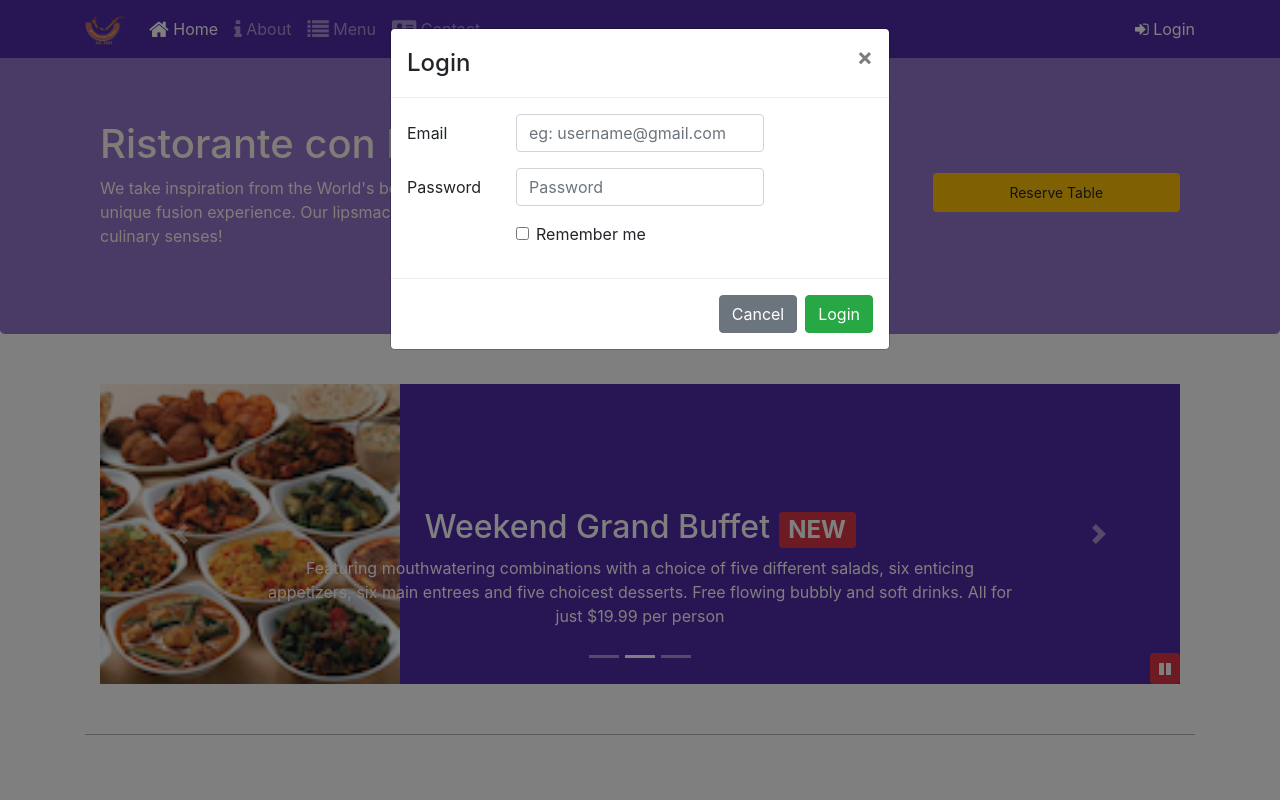
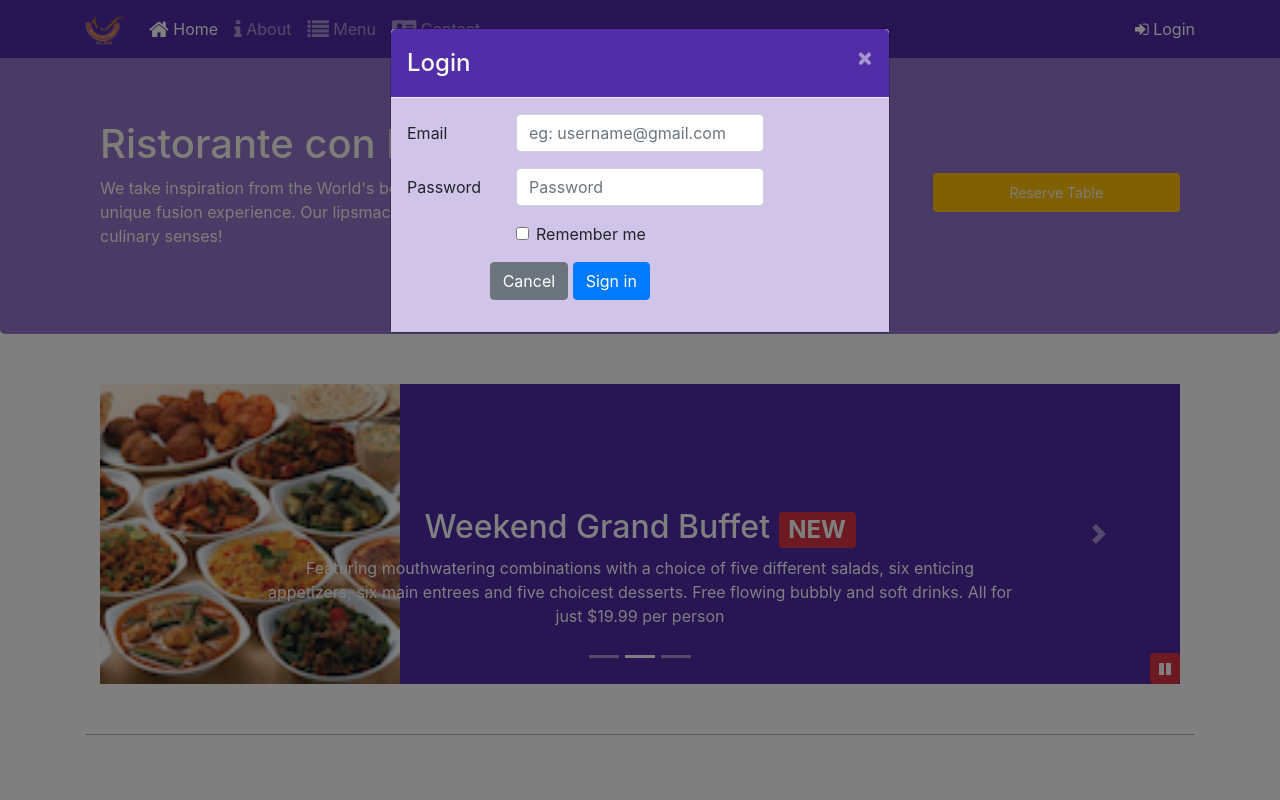
Before and after one commit to Govind-Asawa/learning-Bootstrap, a website: page index.html in a window 1280 px wide. Both pictures are taken after a click on the link "Login". Shown: the top 800 px of the page. Drawn offline with nearby package versions, Linux system fonts and the light colour scheme.

Commit message:
Assignment-4, jqery for toggling modals and some sass

```diff
--- a/css/styles.scss
+++ b/css/styles.scss
@@ -68,9 +68,20 @@ body{
     }
 }
 
-
 #carouselButton{
     right: 0px;
     position: absolute;
     bottom: 0px;
 }
+
+.modal-header{
+    background: $background-dark;
+    color: floralwhite;
+    button[class="close"]{
+        color: floralwhite;
+    }
+}
+
+.modal-body{
+    background: $background-pale;
+}
--- a/index.html
+++ b/index.html
@@ -26,8 +26,9 @@
                         <li class="nav-item"><a class="nav-link" href="./contactus.html"><span class="fa fa-address-card fa-lg"></span> Contact</a></li>
                     </ul>
                     <span class="navbar-text">
-                        <a data-toggle="modal" data-target="#loginmodal">
-                            <span class="fa fa-sign-in"></span> Login</a>
+                        <a id="loginmodal-toggler">
+                            <span class="fa fa-sign-in"></span> Login
+                        </a>
                     </span>
                 </div>
             </div>
@@ -60,11 +61,13 @@
                                 <label for="rem_me" class="form-check-label">Remember me</label>
                             </div>
                         </div>
+                        <div class="form-group row">
+                            <div class="col-12 offset-sm-2 col-sm">
+                                <button type="button" class="btn btn-secondary" data-dismiss="modal">Cancel</button>
+                                <button type="button" class="btn btn-primary">Sign in</button>
+                            </div>
+                        </div>
                     </form>
-                </div>
-                <div class="modal-footer">
-                    <button type="button" class="btn btn-secondary" data-dismiss="modal">Cancel</button>
-                    <button type="button" class="btn btn-success">Login</button>
                 </div>
             </div>
         </div>
@@ -158,8 +161,7 @@
                     <img src="img/logo.png"  alt="logo">
                 </div>
                 <div class="col-12 col-sm-3 align-self-center">
-                    <a href="#reserve_form" class="btn btn-warning nav-link btn-sm d-block"
-                        data-target="#reservemodal" data-toggle="modal">
+                    <a  id="reservemodal-toggler" class="btn btn-warning nav-link btn-sm d-block">
                         Reserve Table</a>
                 </div>
             </div>
@@ -320,7 +322,12 @@
                     $("#mycarousel").carousel('cycle');
                 $('#carouselButton > span').toggleClass('fa-pause fa-play');
             });
-
+            $('#loginmodal-toggler').click(function(){
+                $('#loginmodal').modal('toggle');
+            });
+            $('#reservemodal-toggler').click(function(){
+                $('#reservemodal').modal('toggle');
+            });
         });
     </script>
 </body>
```
Also changed, not shown: css/styles.css.
